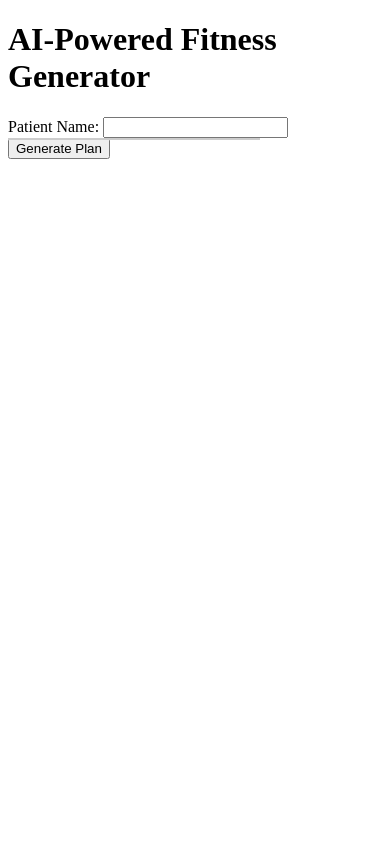
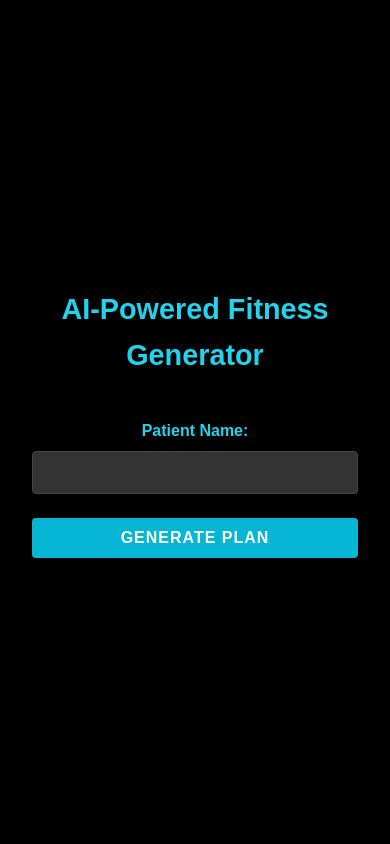
Before and after one commit to Niranjan1Praveen/MediScribe, a Flask app: page / in a window 390 px wide. Run offline with Flask 3, Linux system fonts and the light colour scheme.

Commit message:
Updated Files

```diff
--- a/server/fitnessGenerator/app.py
+++ b/server/fitnessGenerator/app.py
@@ -1,8 +1,10 @@
 from flask import Flask, render_template, request, jsonify
 from services.supabase_service import get_patient_by_name, search_patient_names
+from flask_cors import CORS  # Import CORS
 from services.gemini_service import generate_fitness_plan  # Updated function name
 
 app = Flask(__name__)
+CORS(app)
 
 @app.route("/")
 def index():
--- a/server/fitnessGenerator/templates/index.html
+++ b/server/fitnessGenerator/templates/index.html
@@ -2,34 +2,171 @@
 <html lang="en">
 <head>
     <meta charset="UTF-8" />
+    <meta name="viewport" content="width=device-width, initial-scale=1.0" />
     <title>AI-Powered Fitness Generator</title>
     <style>
+        * {
+            margin: 0;
+            padding: 0;
+            box-sizing: border-box;
+            font-family: 'Poppins', sans-serif;
+        }
+
+        body {
+            background-color: #000;
+            color: #fff;
+            min-height: 100vh;
+            padding: 2rem;
+            line-height: 1.6;
+            display: flex;
+            align-items: center;
+            justify-content: center;
+        }
+        h1, h2 {
+            color: #22d3ee;
+            margin-bottom: 1.5rem;
+            text-align: center;
+        }
+
+        h1 {
+            font-size: 2.5rem;
+            margin-top: 1rem;
+            text-align: center;
+        }
+
+        h2 {
+            font-size: 2rem;
+            margin-top: 2rem;
+            padding-bottom: 0.5rem;
+            text-align: center;
+        }
+
+        form {
+            display: flex;
+            align-items: center;
+            justify-content: center;
+            flex-direction: column;
+        }
+
+        label {
+            display: block;
+            margin-bottom: 0.5rem;
+            color: #22d3ee;
+            font-weight: bold;
+        }
+
+        input[type="text"] {
+            width: 100%;
+            padding: 0.8rem;
+            margin-bottom: 1.5rem;
+            background-color: #333;
+            border: 1px solid #444;
+            border-radius: 4px;
+            color: #fff;
+            font-size: 1rem;
+        }
+        button {
+            background-color: #06b6d4;
+            color: white;
+            border: none;
+            padding: 0.8rem 1.5rem;
+            font-size: 1rem;
+            border-radius: 4px;
+            cursor: pointer;
+            transition: background-color 0.3s;
+            display: block;
+            width: 100%;
+            font-weight: bold;
+            text-transform: uppercase;
+            letter-spacing: 1px;
+        }
+
         #suggestions {
-            border: 1px solid #ccc;
             max-height: 150px;
             overflow-y: auto;
             position: absolute;
-            background: white;
-            width: 250px;
+            width: calc(100% - 2rem);
+            z-index: 100;
+            border-radius: 0 0 4px 4px;
         }
+
         .suggestion {
-            padding: 5px;
+            padding: 0.8rem;
             cursor: pointer;
+            color: #fff;
         }
+
+        .suggestion:last-child {
+            border-bottom: none;
+        }
+
         .suggestion:hover {
-            background: #f0f0f0;
+            color: #fff;
         }
+
+        #plan-container {
+            border-radius: 8px;
+            max-width: 800px;
+        }
+
+        #diet-plan-display, #diet-plan-editor {
+            width: 100%;
+            color: #fff;
+            padding: 1rem;
+            border-radius: 4px;
+            white-space: pre-wrap;
+            margin-bottom: 1rem;
+            min-height: 300px;
+            font-family: monospace;
+            overflow-x: auto;
+            background-color: black;
+        }
+
         #diet-plan-editor {
-            width: 100%;
-            height: 300px;
             display: none;
+            resize: vertical;
         }
-        #plan-container {
-            margin-top: 20px;
+
+        .edit-btn {
+            max-width: 200px;
+            margin: 0 auto;
+        }
+
+        @media (max-width: 768px) {
+            h1 {
+                font-size: 2rem;
+            }
+
+            h2 {
+                font-size: 1.5rem;
+            }
+
+            body {
+                padding: 1rem;
+            }
+
+            form, #plan-container {
+                padding: 1.5rem;
+            }
+        }
+
+        @media (max-width: 480px) {
+            h1 {
+                font-size: 1.8rem;
+            }
+
+            form, #plan-container {
+                padding: 1rem;
+            }
+
+            input[type="text"], button {
+                padding: 0.7rem;
+            }
         }
     </style>
 </head>
 <body>
+    <div class="container">
         <h1>AI-Powered Fitness Generator</h1>
         <form action="/generate-plan" method="POST" autocomplete="off">
             <label for="patient_name">Patient Name:</label>
@@ -43,9 +180,10 @@
         <div id="plan-container">
             <pre id="diet-plan-display">{{ full_plan }}</pre>
             <textarea id="diet-plan-editor">{{ full_plan }}</textarea>
-        <button type="button" onclick="toggleEdit()">Doctor Edit</button>
+            <button type="button" onclick="toggleEdit()" class="edit-btn">Edit</button>
         </div>
         {% endif %}
+    </div>
 
     <script>
         const input = document.getElementById("patient_name");
@@ -83,14 +221,17 @@
         function toggleEdit() {
             const pre = document.getElementById("diet-plan-display");
             const textarea = document.getElementById("diet-plan-editor");
+            const button = document.querySelector(".edit-btn");
 
-            if (textarea.style.display === "none") {
+            if (textarea.style.display === "none" || !textarea.style.display) {
                 pre.style.display = "none";
                 textarea.style.display = "block";
+                button.textContent = "Save Changes";
             } else {
                 pre.textContent = textarea.value;
                 textarea.style.display = "none";
                 pre.style.display = "block";
+                button.textContent = "Edit";
             }
         }
     </script>
```
Also changed, not shown: client/src/components/dashboard/AppSidebar.js (+7 -6 lines), README.md, designs/fitnessGenerator.png (added). Lines whose indentation alone changed are shown as unchanged.
